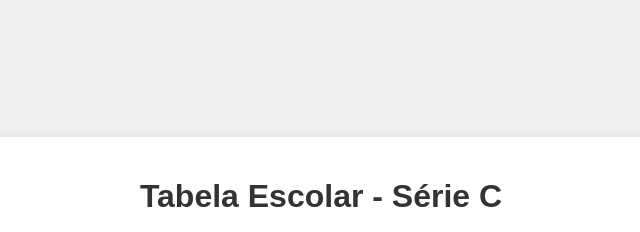
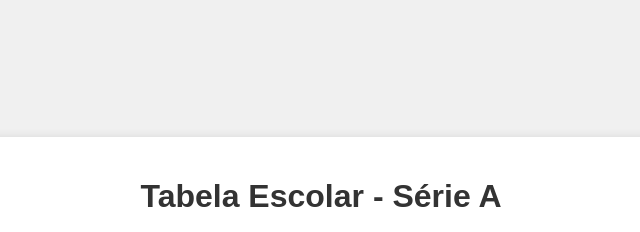
Before and after one commit to Contaprivada/tabelaescolarseriec, a plain HTML site: page index.html in a window 1280 px wide. Shown: the top 232 px of the page, 319-959 px from the left. Drawn offline with Linux system fonts and the light colour scheme.

Commit message:
Update index.html

```diff
--- a/index.html
+++ b/index.html
@@ -3,13 +3,13 @@
 <head>
     <meta charset="UTF-8">
     <meta name="viewport" content="width=device-width, initial-scale=1.0">
-    <title>Tabela Escolar - Série C</title>
+    <title>Tabela Escolar - Série A</title>
     <link rel="stylesheet" href="styles.css">
     <link rel="stylesheet" href="https://cdnjs.cloudflare.com/ajax/libs/font-awesome/5.15.4/css/all.min.css">
 </head>
 <body>
     <div class="table-container">
-        <h1>Tabela Escolar - Série C</h1>
+        <h1>Tabela Escolar - Série A</h1>
         <input type="text" id="searchInput" onkeyup="searchTable()" placeholder="Pesquisar por salas..." title="Digite um nome de sala">
         <table id="schoolTable">
             <thead>
```
